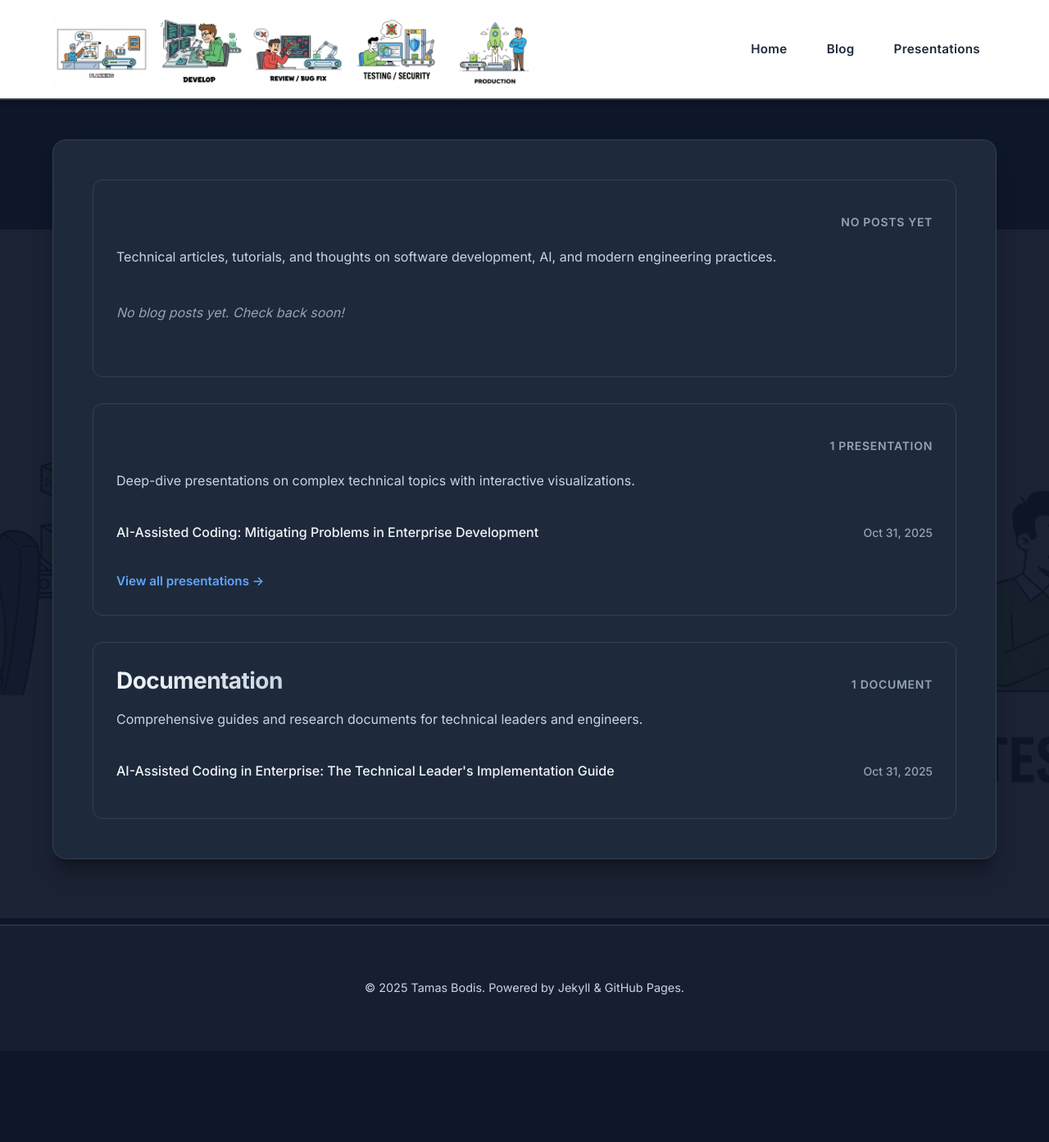
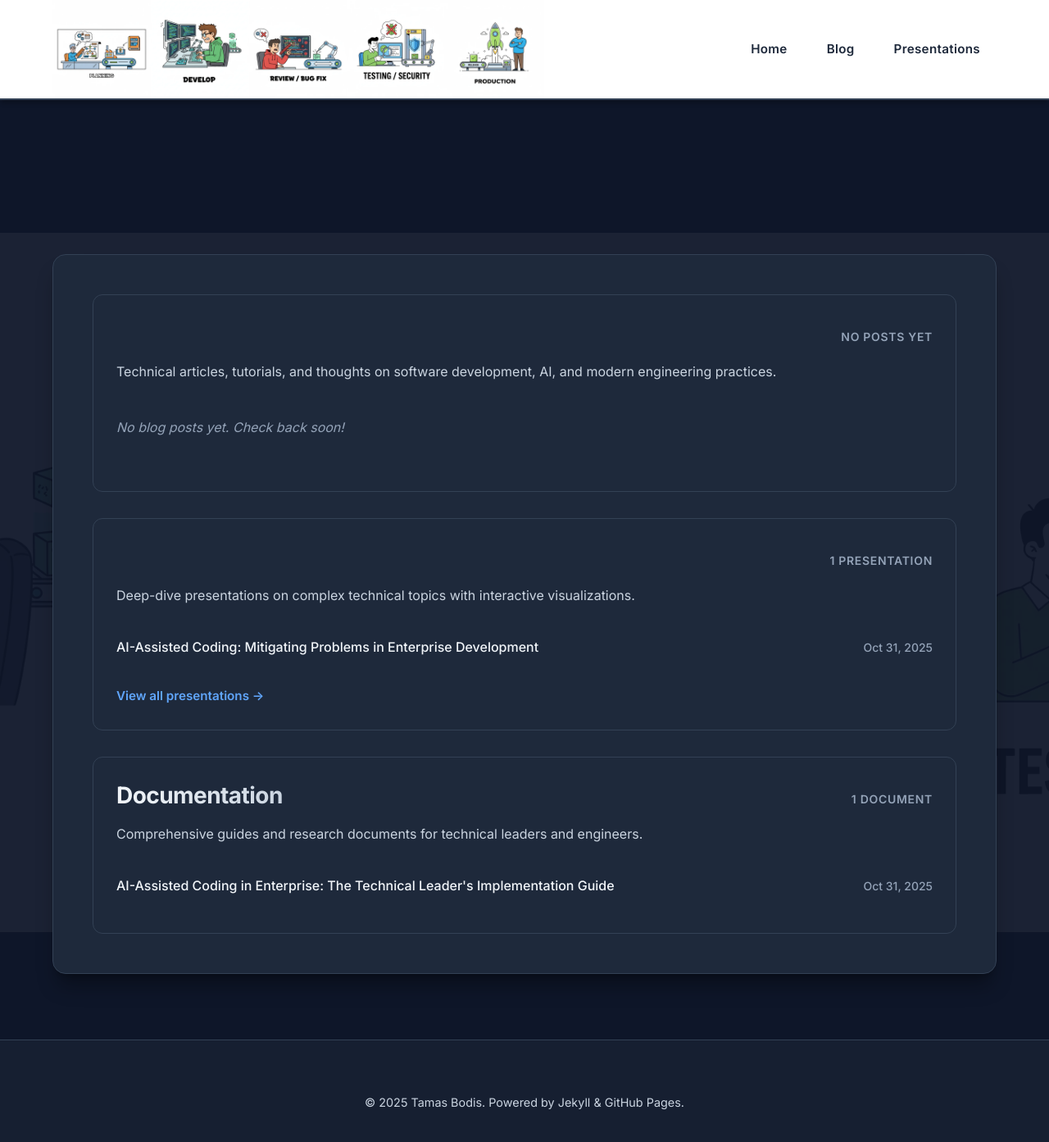
Before and after one commit to bodis/website, a Jekyll site: the page built from index.html, in a window 1280 px wide and 1400 px high. Shown: the top 1393 px of the window at 82% size. Built offline with Jekyll 4.4.1, drawn with Linux system fonts in a browser that asks for light colours.

Commit message:
design 5

```diff
--- a/_layouts/default.html
+++ b/_layouts/default.html
@@ -69,6 +69,10 @@
             max-width: 1200px;
             margin: 0 auto;
             padding: 0 24px;
+        }
+
+        body > .container {
+            padding-top: 140px;
         }
 
         /* Header & Navigation Combined */
@@ -343,6 +347,10 @@
                 width: 100%;
                 justify-content: flex-start;
             }
+
+            body > .container {
+                padding-top: 180px;
+            }
         }
 
         @media (max-width: 768px) {
@@ -362,6 +370,10 @@
             nav a {
                 padding: 10px 16px;
                 font-size: 0.9rem;
+            }
+
+            body > .container {
+                padding-top: 160px;
             }
         }
 
@@ -386,6 +398,10 @@
             nav a {
                 padding: 8px 12px;
                 font-size: 0.85rem;
+            }
+
+            body > .container {
+                padding-top: 140px;
             }
         }
 
```
